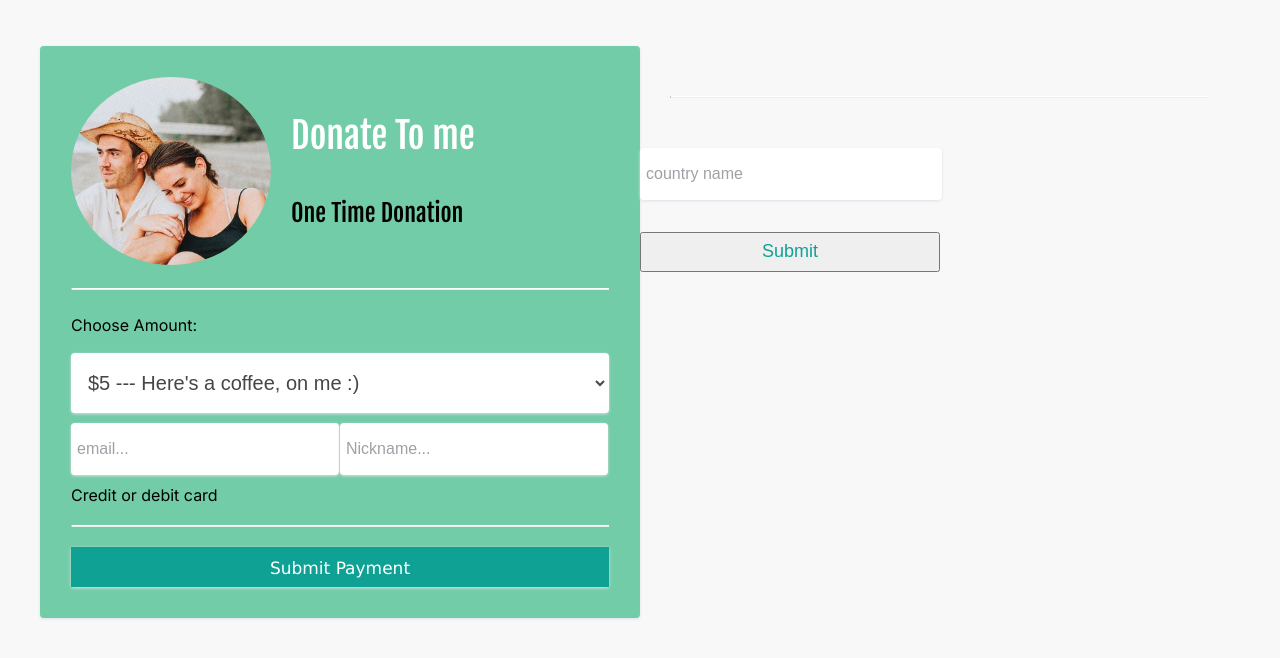
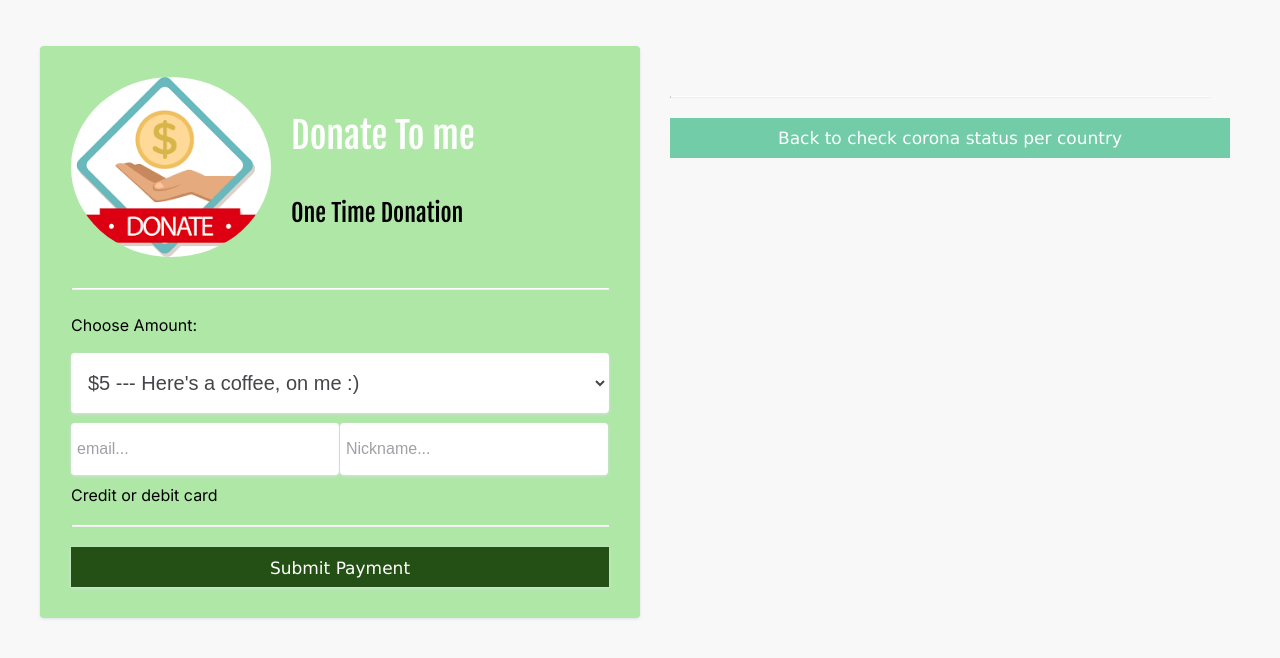
Before and after one commit to Emmanuel-Aggrey/donattion, a Django app: page /donate in a window 1280 px wide. Shown: the top 658 px of the page. Run offline with Django 3.2, Linux system fonts and the light colour scheme; some libraries are stand-ins or nearby versions.

Commit message:
changed backgroud

```diff
--- a/base/templates/base/index.html
+++ b/base/templates/base/index.html
@@ -45,7 +45,7 @@
 	<div id="container">
 		<div class="column-6">
 			<div id="left-wrapper">
-				<img id="profile-pic" src="{% static 'images/Dennis.JPG' %}">
+				<img id="profile-pic" src="{% static 'images/donate.png' %}">
 				<div id="left-wrapper-header">
 					<h3>Donate To me</h3>
 					<h5>One Time Donation</h5>
@@ -89,7 +89,7 @@
 				  <div style="clear:left"></div>
 				  <hr>
 
-				 	<input  class="myButton" style="background-color:#10a195" type="submit" value="Submit Payment" name="">
+				 	<input  class="myButton" style="background-color:#255015" type="submit" value="Submit Payment" name="">
 
 				</form>
 
@@ -102,14 +102,8 @@
 
 
 
-	<!-- <form action="" id="process"> -->
-
-	<!-- </form> -->
-				{% comment %} <h3>If I've provided you with value please consider supporting our efforts ;)</h3> {% endcomment %}
-
-				{% comment %} <p>Source code and videos are free to download, use as you wish :) At no point should you feel obligated to donate but if you have the means consider the time and effort I put into each project/video. Thank you!</p> {% endcomment %}
 				<hr>
-				{% comment %} <a href="https://github.com/divanov11/donatetome" target="_blank" class="myButton">Download source code</a> {% endcomment %}
+				 <a href="{% url 'coronacheck' %}" class="myButton">Back to check corona status per country</a>
 			</div>
 		</div>
 	</div>
@@ -192,20 +186,4 @@
 		}
 	</script>
 
-<!-- convid script -->
-
-
-
-<div class="form-field-6">
-	<input style="width: 290px" required type="text" name="nickname" placeholder="country name"> <br>
-	<button style="margin-top: 5%; height:40px; width: 300px; font-size: large; color: #10a195;" type="submit" class="btn btn-primary">Submit</button>
-
-</div>
-
-
-<style>
-	table, th, td {
-  border: 1px solid black;
-}
-</style>
 {% endblock content %}
--- a/base/templates/base/template.html
+++ b/base/templates/base/template.html
@@ -54,7 +54,7 @@
 		}
 
 		#left-wrapper{
-			background-color: #72cca7;
+			background-color: #afe7a7;
 			box-shadow: 0 1px 3px 0 #dce0e6;
 		    border-radius: 4px;
 		    border: 1px solid transparent;
@@ -150,7 +150,7 @@
 
 		/* ------------------------ BUTTON STYLING ------------------------ */
 		.myButton {
-			background-color:#72cca7;
+			background-color:rgb(177, 187, 183);
 			display:inline-block;
 			cursor:pointer;
 			color:#ffffff;
```
Also changed, not shown: base/templates/base/coronacheck.html (+4 -4 lines), static/images/donate.png (added).
